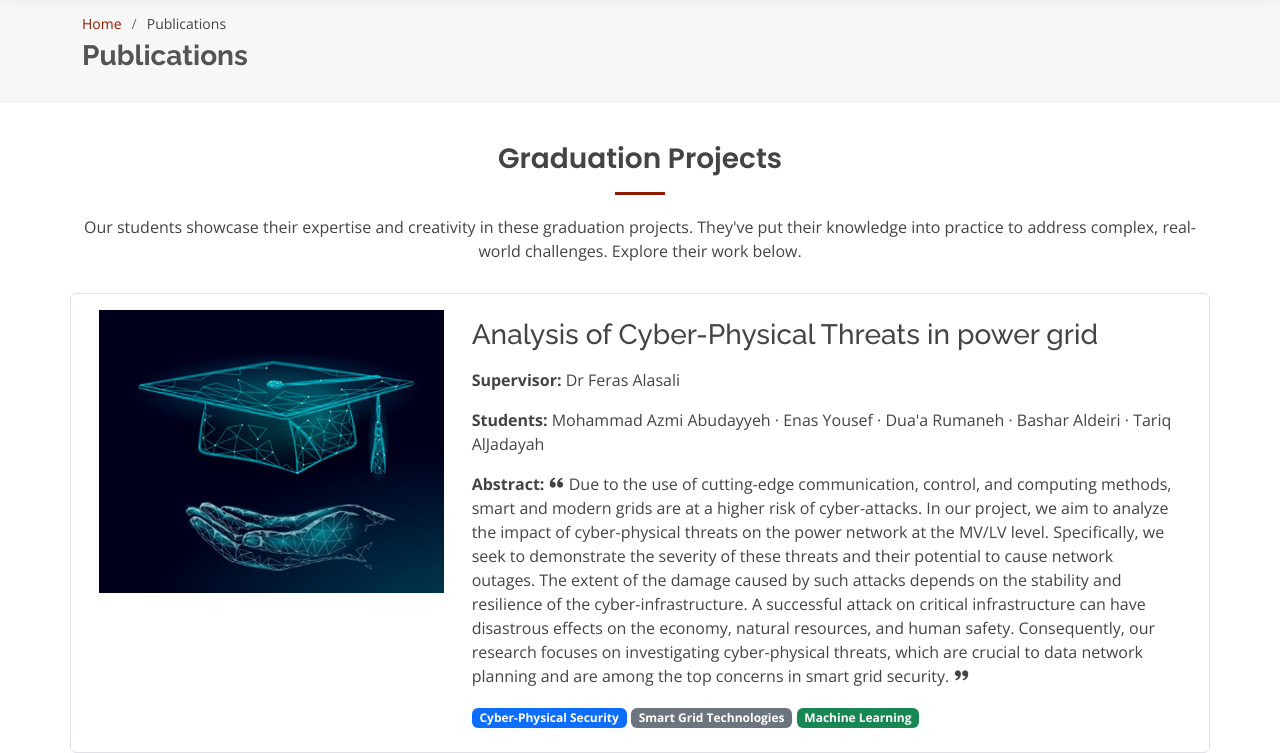
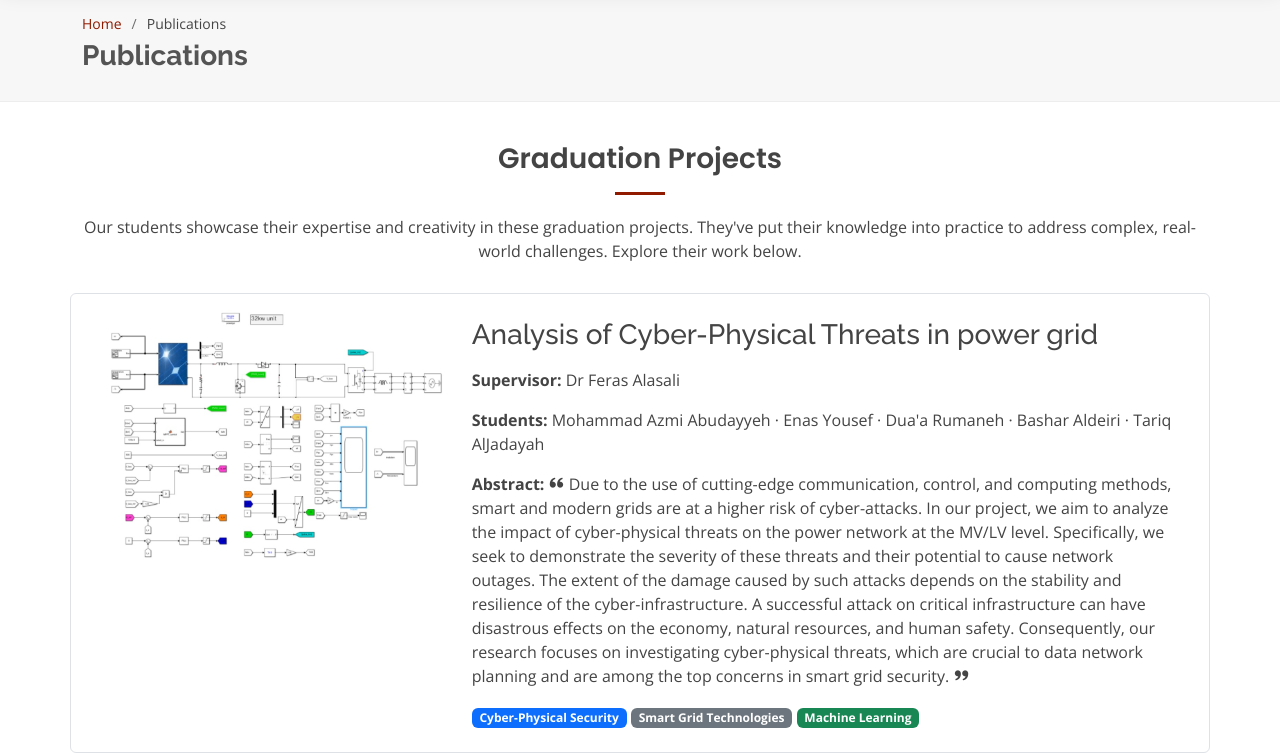
Before and after one commit to cyberssgridhu/cyberssgridhu.github.io, a plain HTML site: page gp.html in a window 1280 px wide. Shown: the part 77-830 px from the top of the page. Drawn offline with nearby package versions, Linux system fonts and the light colour scheme.

Commit message:
add gp image

```diff
--- a/gp.html
+++ b/gp.html
@@ -141,7 +141,7 @@
 
         <div class="row border rounded p-3 mb-3">
             <div class="col-lg-4">
-              <img src="assets/img/clients/gp.jpg" class="img-fluid" alt="Project image">
+              <img src="assets/img/clients/2.jpg" class="img-fluid" alt="Project image">
             </div>
             <div class="col-lg-8 px-3 py-2">
               <h3 class="pb-2">Analysis of Cyber-Physical Threats in power grid </h3>
```
Also changed, not shown: assets/img/clients/2.jpg (added).
